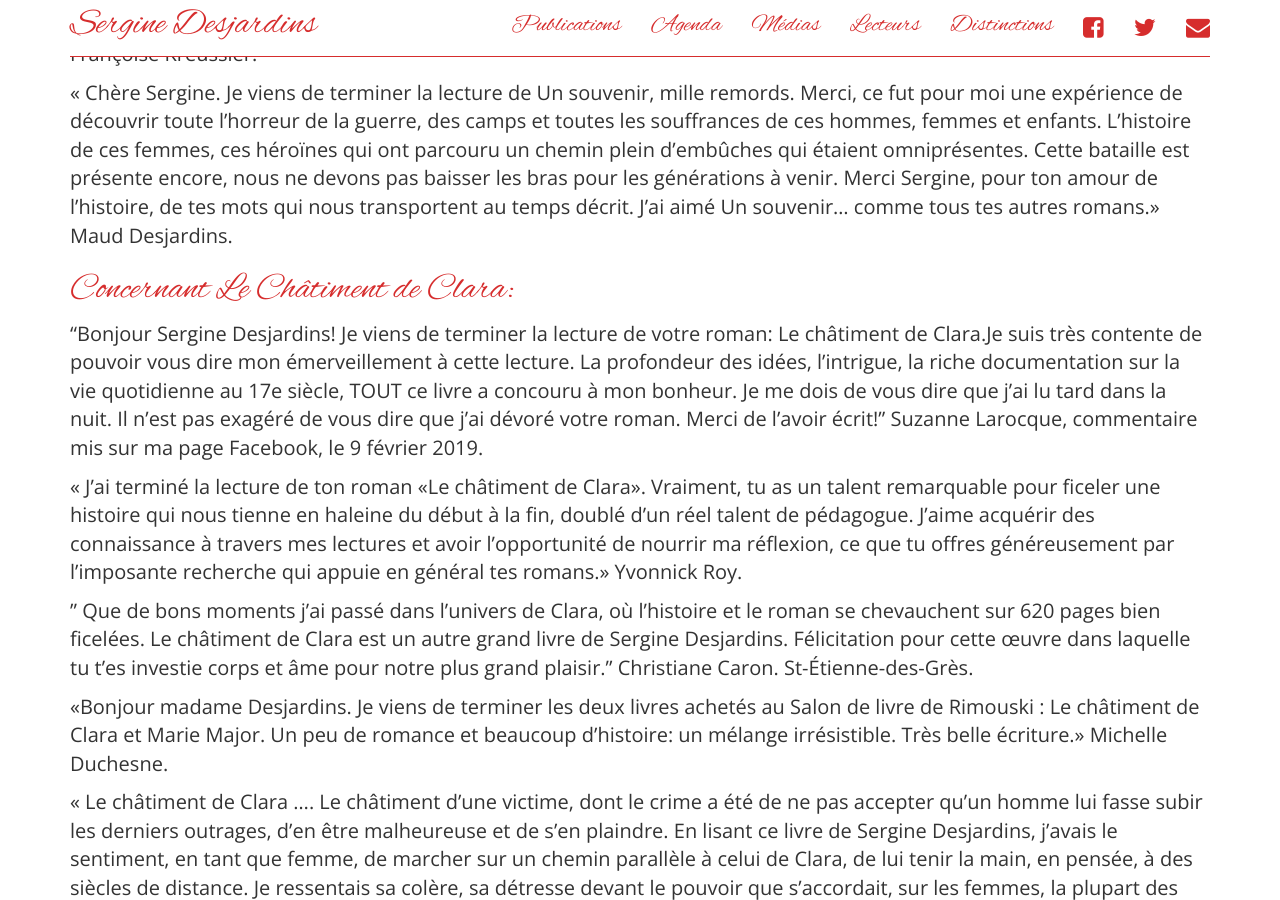
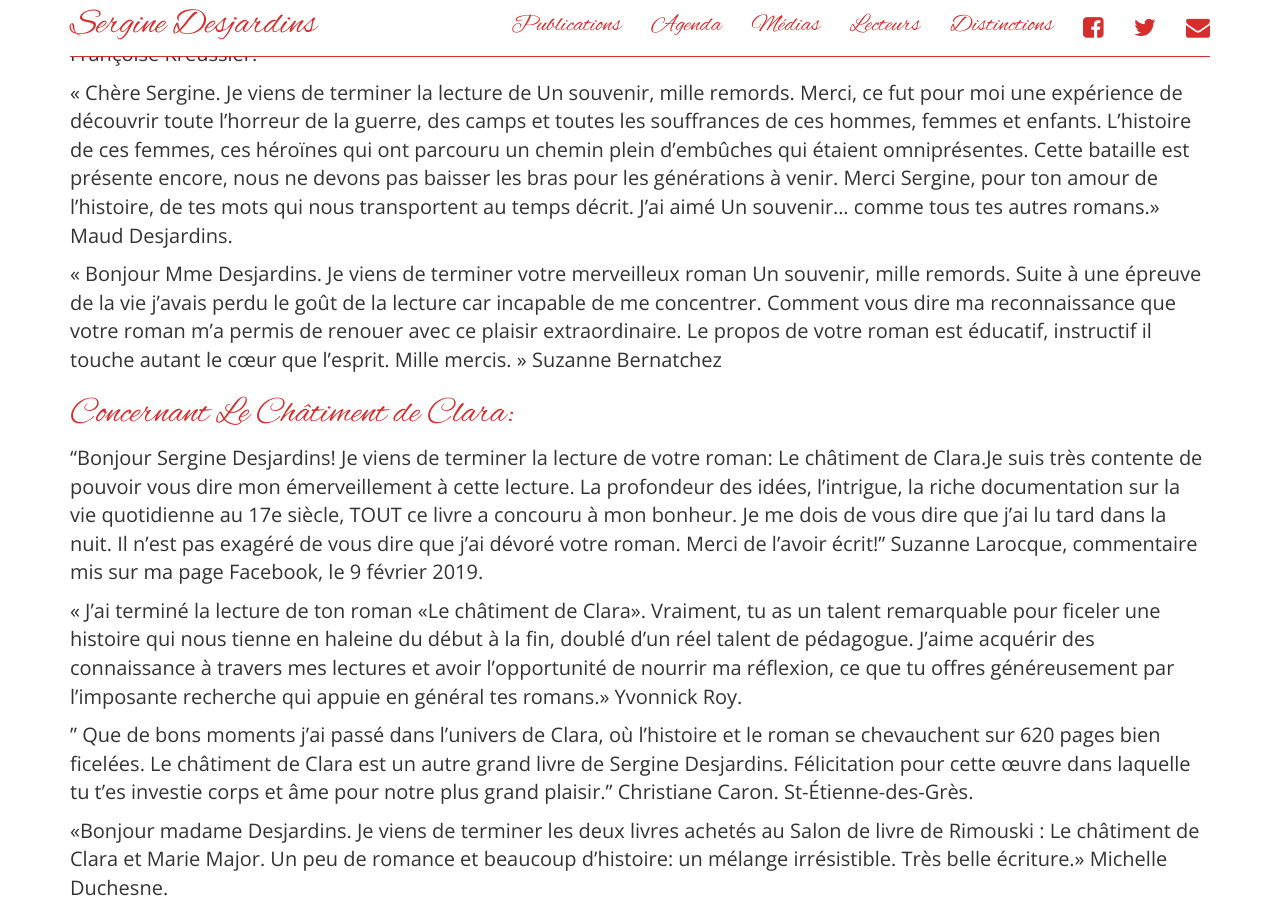
Before and after one commit to serginedesjardins/serginedesjardins.github.io, a Jekyll site: the page built from lecteurs.md, in a window 1280 px wide and 900 px high, scrolled down 10485 px. Built offline with Jekyll 4.4.1, drawn with Linux system fonts in a browser that asks for light colours; nearby versions of some CDN libraries.

Commit message:
Suzanne Bernatchez

```diff
--- a/lecteurs.md
+++ b/lecteurs.md
@@ -200,6 +200,8 @@ Merci, c'est un honneur de lire vos femmes!» Marie-France Rioux.
 « Je viens de terminer la lecture de votre roman Un souvenir, mille remords que j’ai lu avec grand intérêt. Je vous félicite pour ce roman historique et féministe. J’ai beaucoup apprécié votre style d’écriture. Votre conclusion nous offre l’espoir.» Françoise Kreussler.
 
 « Chère Sergine. Je viens de terminer la lecture de Un souvenir, mille remords. Merci, ce fut pour moi une expérience de découvrir toute l’horreur de la guerre, des camps et toutes les souffrances de ces hommes, femmes et enfants. L’histoire de ces femmes, ces héroïnes qui ont parcouru un chemin plein d’embûches qui étaient omniprésentes. Cette bataille est présente encore, nous ne devons pas baisser les bras pour les générations à venir. Merci Sergine, pour ton amour de l’histoire, de tes mots qui nous transportent au temps décrit. J'ai aimé Un souvenir... comme tous tes autres romans.» Maud Desjardins.
+
+« Bonjour Mme Desjardins. Je viens de terminer votre merveilleux roman Un souvenir, mille remords. Suite à une épreuve de la vie j'avais perdu le goût de la lecture car incapable de me concentrer. Comment vous dire ma reconnaissance que votre roman m'a permis de renouer avec ce plaisir extraordinaire. Le propos de votre roman est éducatif, instructif il touche autant le cœur que l’esprit. Mille mercis. » Suzanne Bernatchez
 
 
 
```
